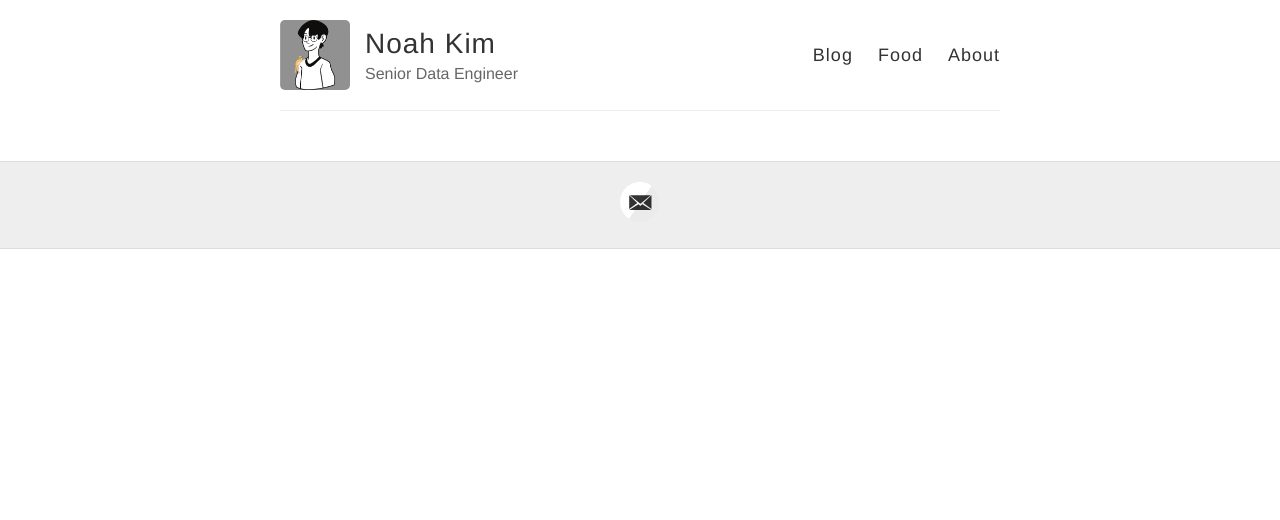
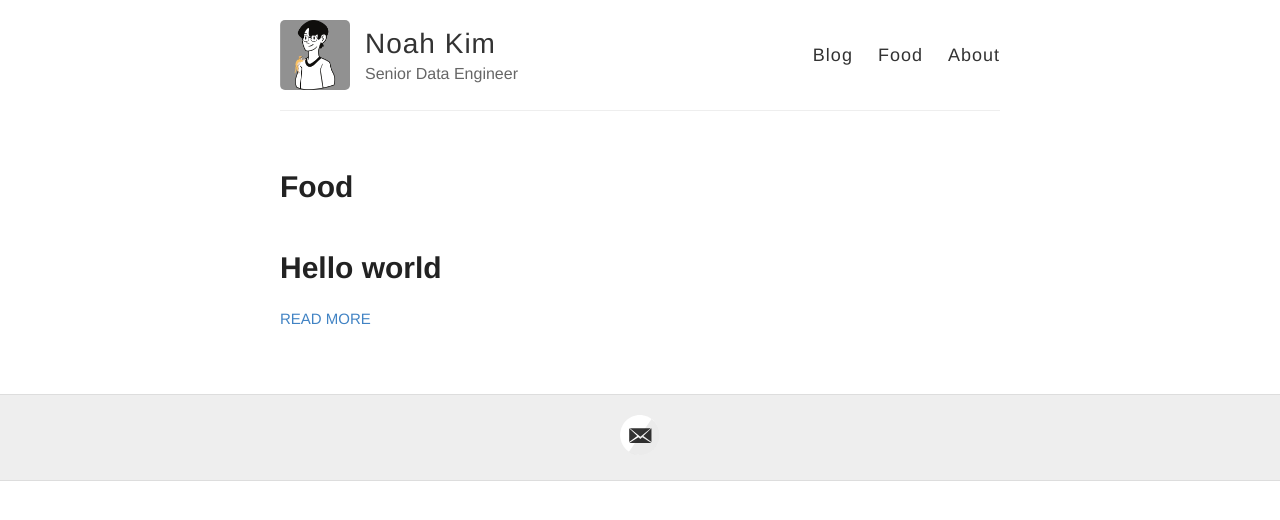
Before and after one commit to noahtjkim/noahtjkim.github.io, a Jekyll site: the page built from food.html, in a window 1280 px wide. Shown: the top 520 px of the page. Built offline with Jekyll 4.4.1, drawn with Linux system fonts in a browser that asks for light colours.

Commit message:
Update food.html

```diff
--- a/food.html
+++ b/food.html
@@ -2,17 +2,18 @@
 layout: default
 ---
 
-<div class="food">
-  {% for food in site.food %}
-    <article class="food">
+<div class="posts">
+  {% assign food_posts = site.posts | where: "categories", "food"%}
+  {% for post in food_posts %}
+    <article class="post">
 
-      <h1><a href="{{ site.baseurl }}{{ food.url }}">{{ food.title }}</a></h1>
+      <h1><a href="{{ site.baseurl }}{{ post.url }}">{{ post.title }}</a></h1>
 
       <div class="entry">
-        {{ food.excerpt }}
+        {{ post.excerpt }}
       </div>
 
-      <a href="{{ site.baseurl }}{{ food.url }}" class="read-more">Read More</a>
+      <a href="{{ site.baseurl }}{{ post.url }}" class="read-more">Read More</a>
     </article>
   {% endfor %}
 </div>
```
